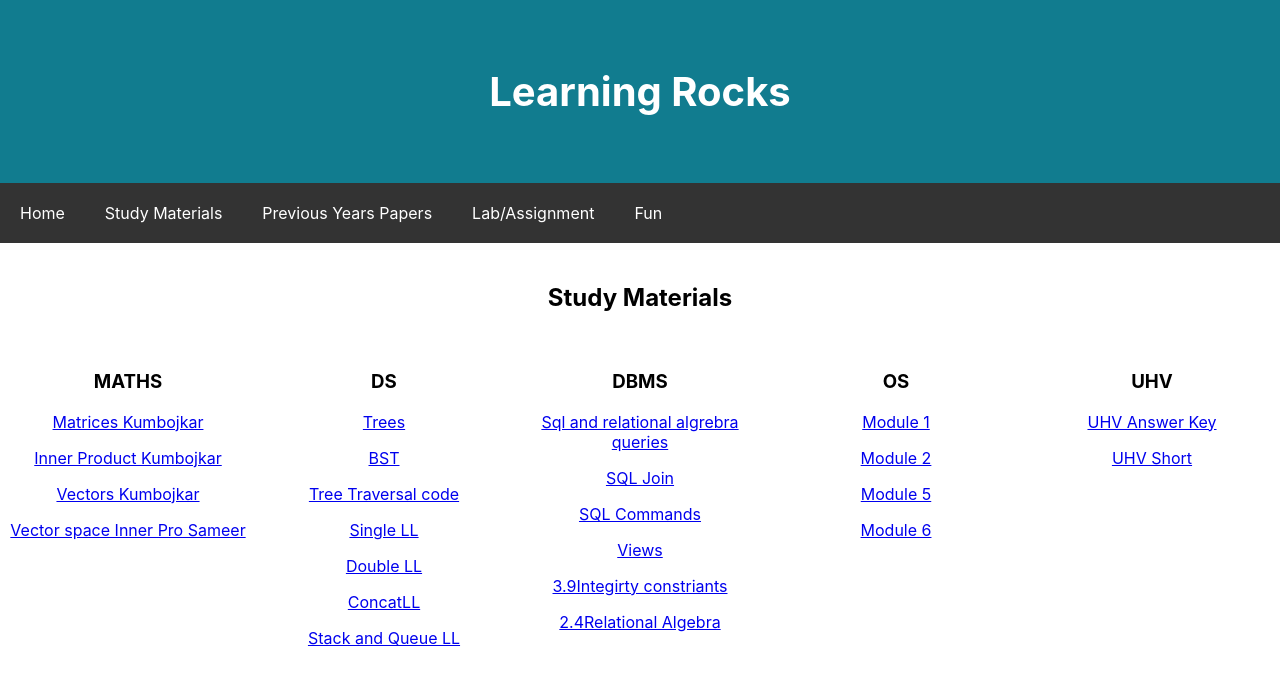
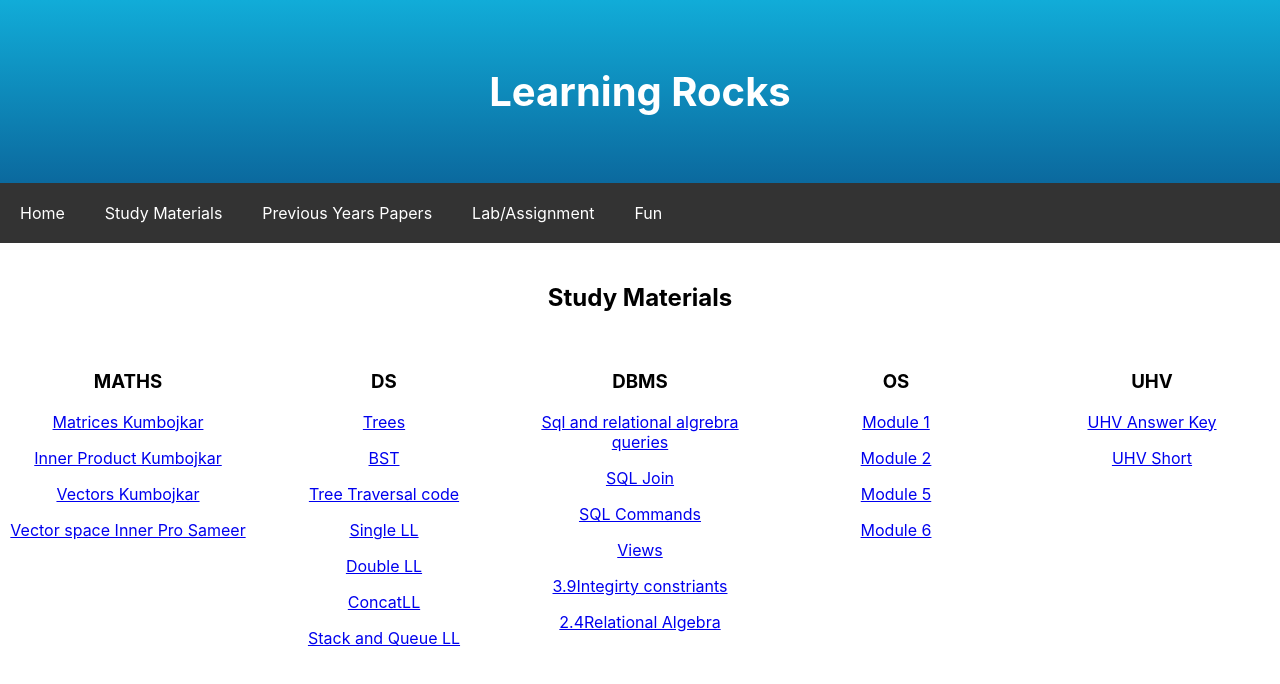
Before and after one commit to nikkiii2807/my-website1, a plain HTML site: page Study_Materials.html in a window 1280 px wide. Drawn offline with Linux system fonts and the light colour scheme.

Commit message:
Update Study_Materials.html

```diff
--- a/Study_Materials.html
+++ b/Study_Materials.html
@@ -22,7 +22,8 @@
 
         header {
             padding: 40px;
-            background-color: rgb(17, 124, 143);
+        background: linear-gradient(to bottom, #11ACD8, #0B699E);
+        text-align: center;
         }
 
         nav {
@@ -125,7 +126,7 @@
         <a href="Study_Materials.html">Study Materials</a>
         <a href="PYP.html">Previous Years Papers</a>
         <a href="#">Lab/Assignment</a>
-        <a href="#">Fun</a>
+        <a href="Fun.html">Fun</a>
     </nav>
     <main>
         <section id="study-materials-section">
```
